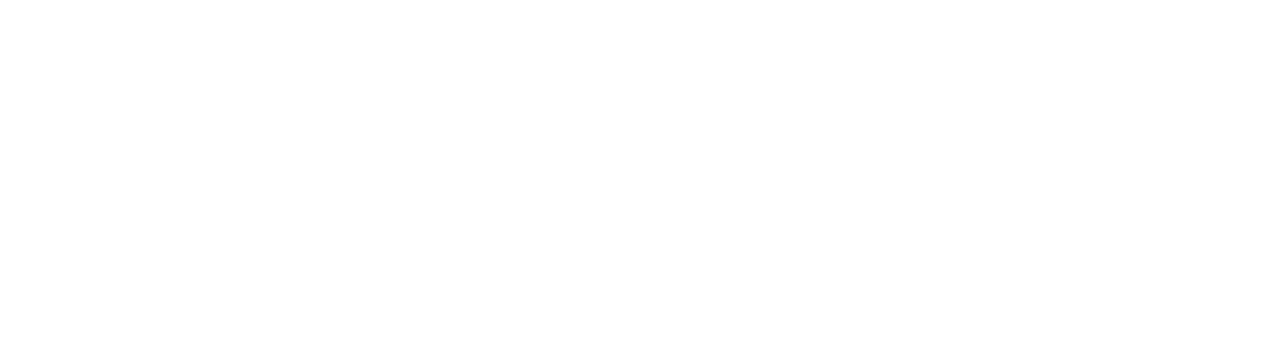
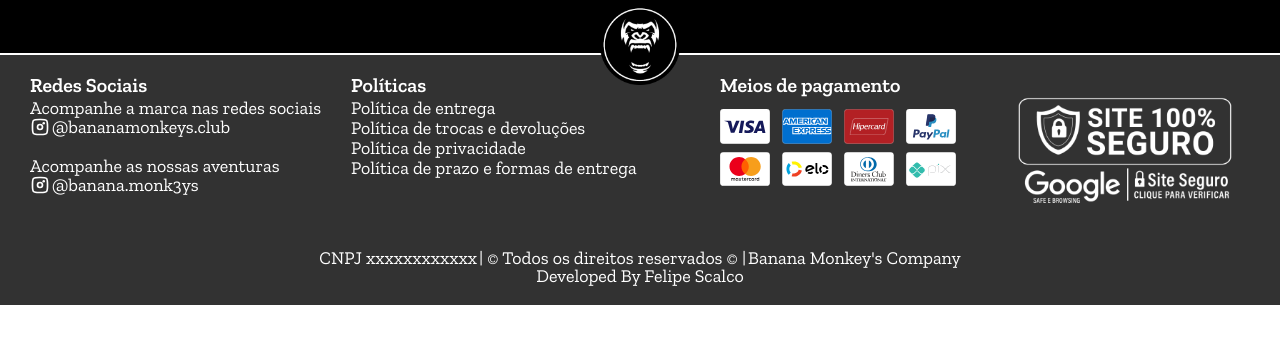
Before and after one commit to Scalco7/ecoomerce-web, a Next.js app: page /checkout/cart in a window 1280 px wide. Before the commit this address had no page. Shown: the top 344 px of the page. Built offline with nearby package versions, Linux system fonts and the light colour scheme.

Commit message:
checkout cart init

```diff
--- /dev/null
+++ b/src/app/checkout/cart/page.tsx
@@ -0,0 +1,22 @@
+"use client";
+
+import Footer from "@/components/molecules/footer/footer";
+import HeaderNavigation from "@/components/molecules/headerNavigation/headerNavigation";
+import { Toaster } from "react-hot-toast";
+import styles from "./style.module.css";
+
+export default function CheckoutCart() {
+  return (
+    <main className={styles.main}>
+      <header className={styles.header}>
+        <HeaderNavigation />
+      </header>
+      <section className={`${styles.body}`}>
+        <Footer />
+      </section>
+      <div>
+        <Toaster position="bottom-center" reverseOrder={false} />
+      </div>
+    </main>
+  );
+}
--- /dev/null
+++ b/src/app/checkout/cart/style.module.css
@@ -0,0 +1,24 @@
+.main {
+  position: relative;
+  width: 100%;
+  height: 100%;
+  overflow: hidden;
+}
+
+.header {
+  position: fixed;
+  width: 100%;
+  z-index: 2;
+}
+
+.body {
+  padding-top: 55px;
+  position: relative;
+  overflow-y: scroll;
+  overflow-x: hidden;
+  width: 100%;
+  height: 100%;
+
+  scrollbar-color: black rgb(60, 60, 60);
+  scrollbar-width: thin;
+}
```
